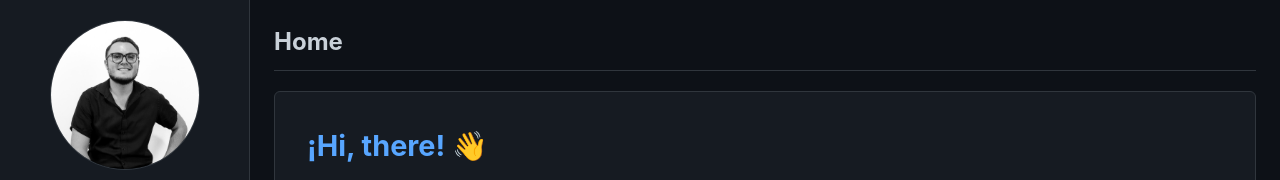
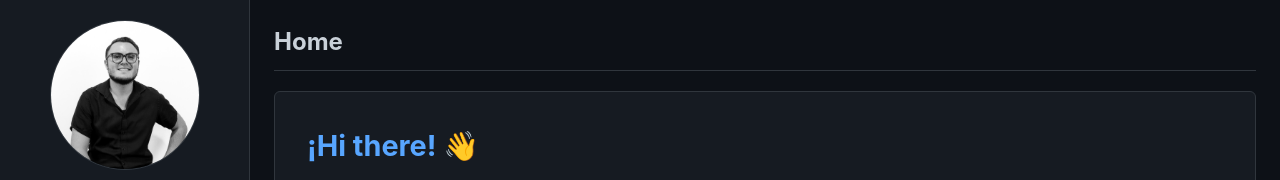
Before and after one commit to JesuSiqueiros/JesuSiqueiros.github.io, a plain HTML site: page docs/index.html in a window 1280 px wide. Shown: the top 180 px of the page. Drawn offline with Linux system fonts and the light colour scheme.

Commit message:
minior changes

```diff
--- a/docs/index.html
+++ b/docs/index.html
@@ -37,7 +37,7 @@
             <!-- Introducción Personal -->
             <div class="about-intro box">
                 <div class="about-text">
-                    <h3>¡Hi, there! 👋</h3>
+                    <h3>¡Hi there! 👋</h3>
                     <p> I am an economist with a passion for data analysis. As a Data Analyst and Spark Developer, I specialize in transforming raw data into valuable insights and building efficient solutions for complex problems. My background in economics gives me a strong foundation for understanding trends, making data-driven decisions, and optimizing business strategies.
                         Let's turn data into powerful solutions!</p>
                 </div>
```
